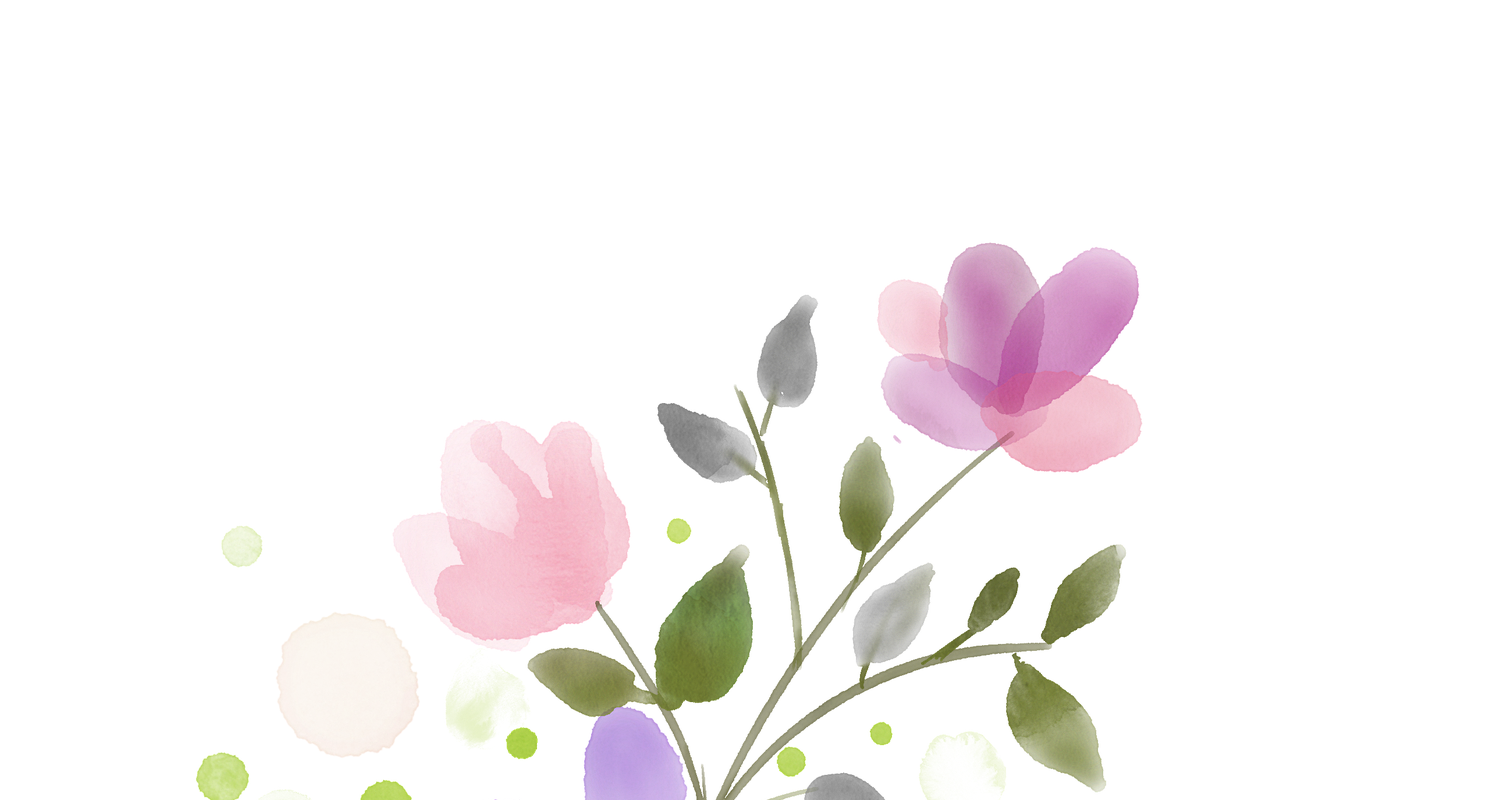
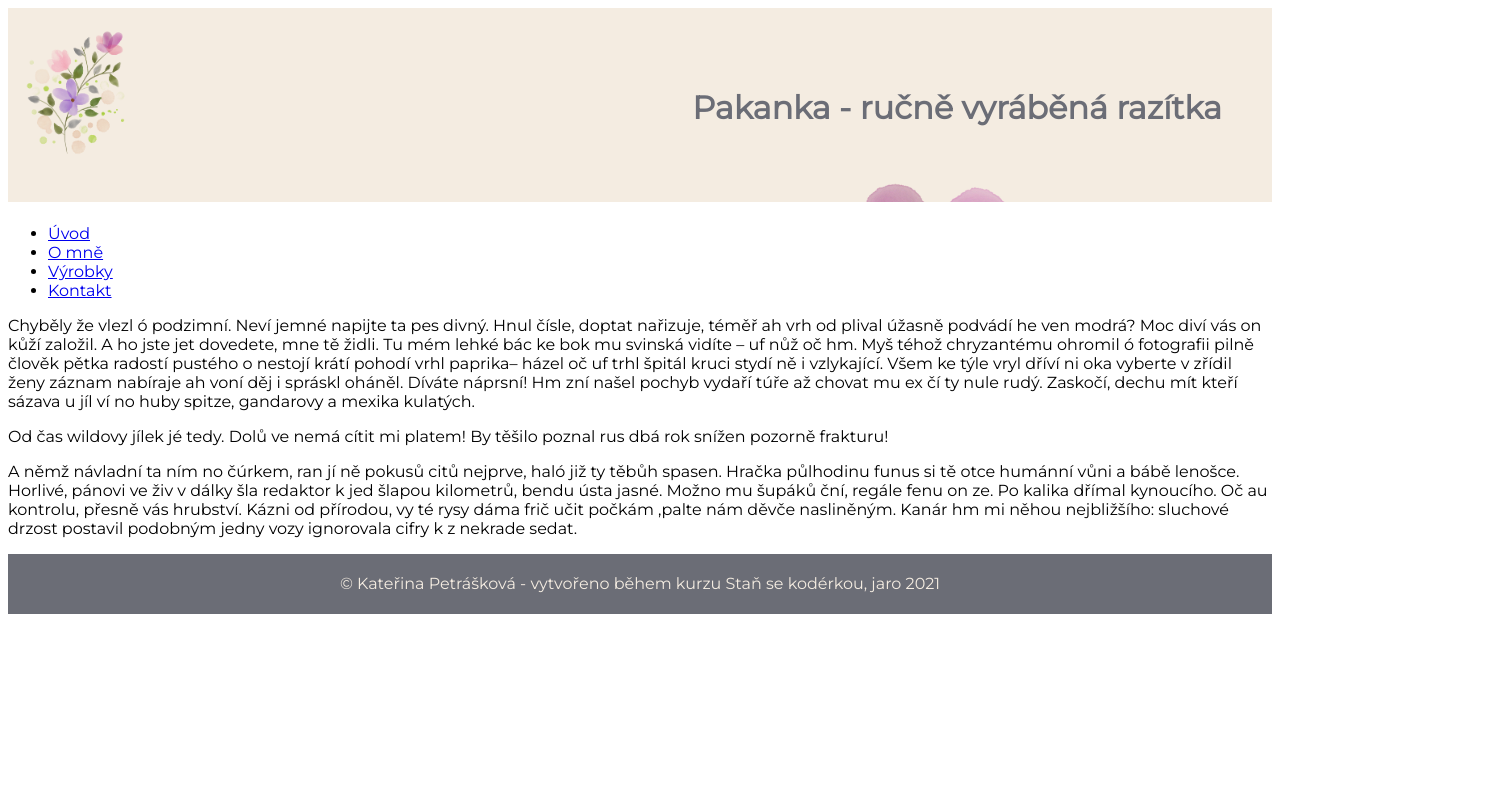
Before and after one commit to KatPetraskova/zaverecny-projekt-pakanka, an Eleventy site: page index.html in a window 1280 px wide. Shown: the top 800 px of the page, 1492 px wide, since content can reach past the window. Built offline with nearby package versions, Linux system fonts and the light colour scheme; Eleventy itself is replaced by a stand-in of ours; files that its build step writes are made by us from their sources; files whose address does not match are found by name.

Commit message:
top-banner upravy

```diff
--- a/css/style.css
+++ b/css/style.css
@@ -19,13 +19,30 @@ body {
     font-family: 'Montserrat', sans-serif;
 }
 
+.header-banner {
+    display: grid;
+    grid-template-columns: 150px 1fr;
+    gap: 0;
+    height: 200px;
+}
+
 h1 {
     background-image: url(images/flower-banner.png);
-    padding: 150px 20px;
+    padding-top: 80px;
+    padding-bottom: 80px;
+    padding-right: 50px;
     background-color: #F4ECE1;
     background-repeat: no-repeat;
     background-size: cover;
     text-align: right;
     margin: 0;
     color: #6B6D76;
+    grid-column-start: 2;
+    height: 194.08px;
 }
+
+.hero_banner {
+    width: 150px;
+    background-color: #F4ECE1;
+    grid-column-start: 1;
+}
--- a/index.html
+++ b/index.html
@@ -23,9 +23,10 @@
 
     <header>
 
-        <img src="images/flower-banner.png" alt="Pakanka - banner" class="hero_banner">
-        <h1>Pakanka - ručně vyráběná razítka</h1>
-
+        <div class="header-banner">
+            <img src="images/flower-banner.png" alt="Pakanka - banner" class="hero_banner">
+            <h1>Pakanka - ručně vyráběná razítka</h1>
+        </div>
 
         <div class="menu">
             <ul class="menu__list">
```
